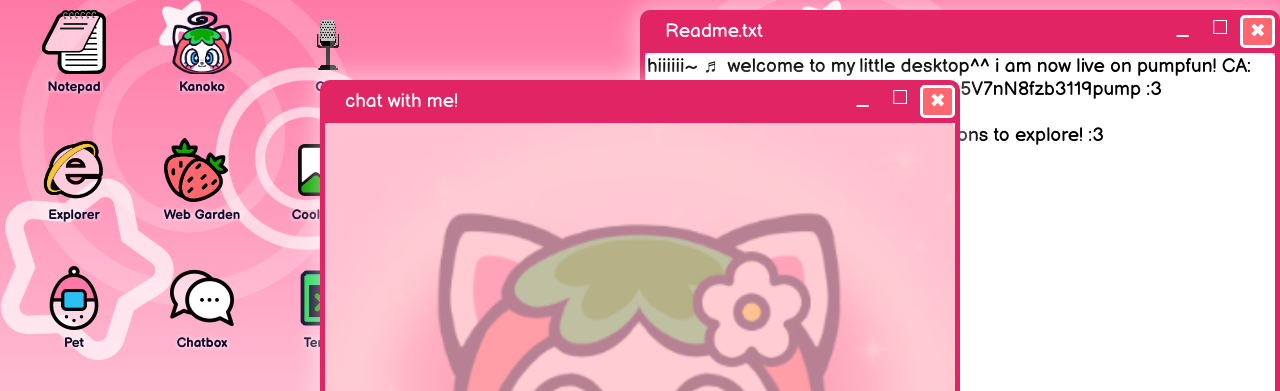
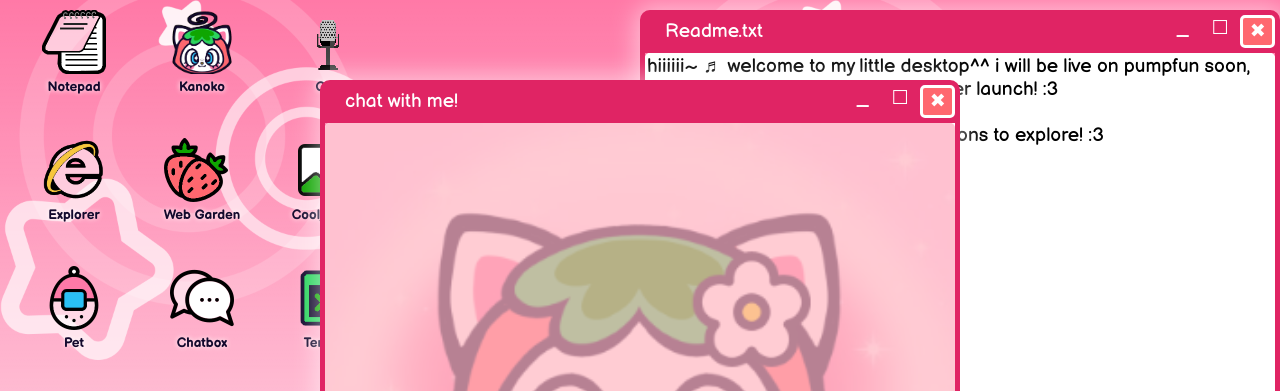
Before and after one commit to conchAIsol/kanokofinal, a plain HTML site: page index.html in a window 1280 px wide. Shown: the top 391 px of the page. Drawn offline with Linux system fonts and the light colour scheme; a web font is replaced by a local one.

Commit message:
Update index.html

```diff
--- a/index.html
+++ b/index.html
@@ -45,7 +45,7 @@
 			});
 
 			win.content.id = "mycontent";
-			win.content.innerHTML = '<textarea class="textarea">hiiiiii~ ♬ welcome to my little desktop^^ i am now live on pumpfun! CA: 8JWXH8VWCrh6SowFb45qPdgTJXa5V7nN8fzb3119pump :3 \n\nfeel free to snoop around... there is tons to explore! :3</textarea>';
+			win.content.innerHTML = '<textarea class="textarea">hiiiiii~ ♬ welcome to my little desktop^^ i will be live on pumpfun soon, my ca will be posted here shortly after launch! :3 \n\nfeel free to snoop around... there is tons to explore! :3</textarea>';
 
 			win1 = new Window("chat with me!", {
 				state: WindowState.NORMAL,
```
